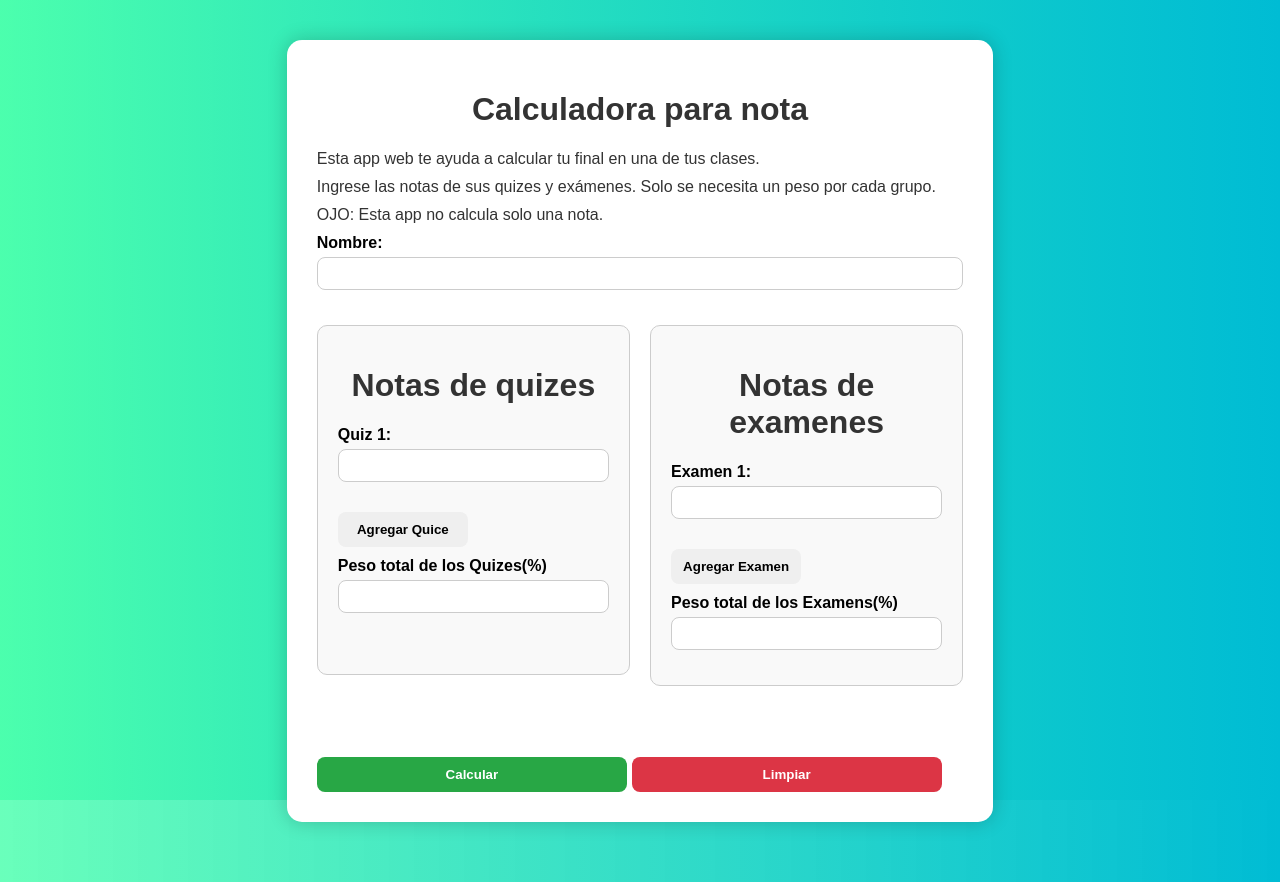
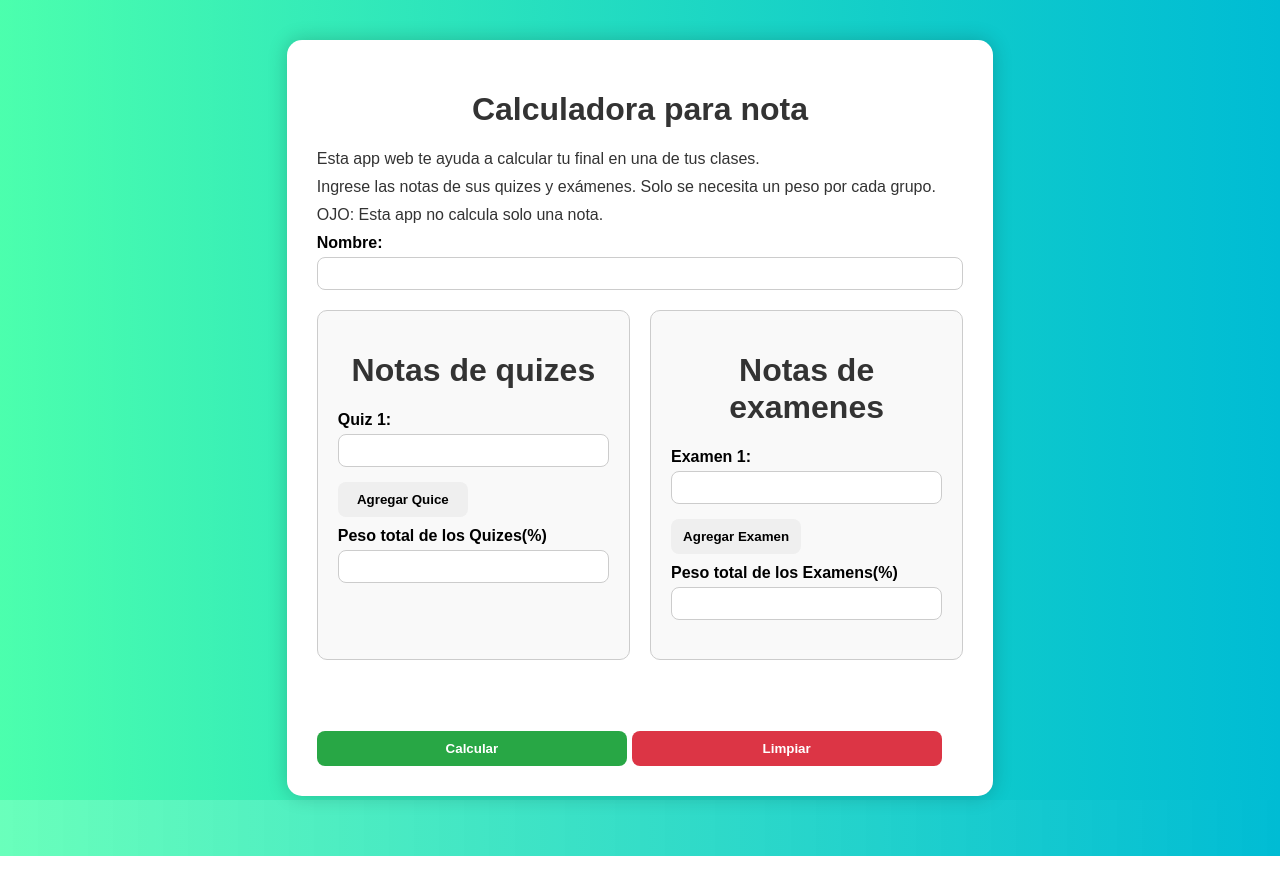
Before and after one commit to Eldomi05/web, a Flask app: page / in a window 1280 px wide. After the commit the page ends 856 px from the top, so only its background shows below. Run offline with Flask 3, Linux system fonts and the light colour scheme.

Commit message:
Posicion anterior

```diff
--- a/static/style.css
+++ b/static/style.css
@@ -61,7 +61,6 @@ input[type="text"]{
     margin-top: 5px;
     border: 1px solid #ccc;
     border-radius: 8px;
-    margin-bottom: 15px;
 }
 button{
     margin-top: 15px;
```
